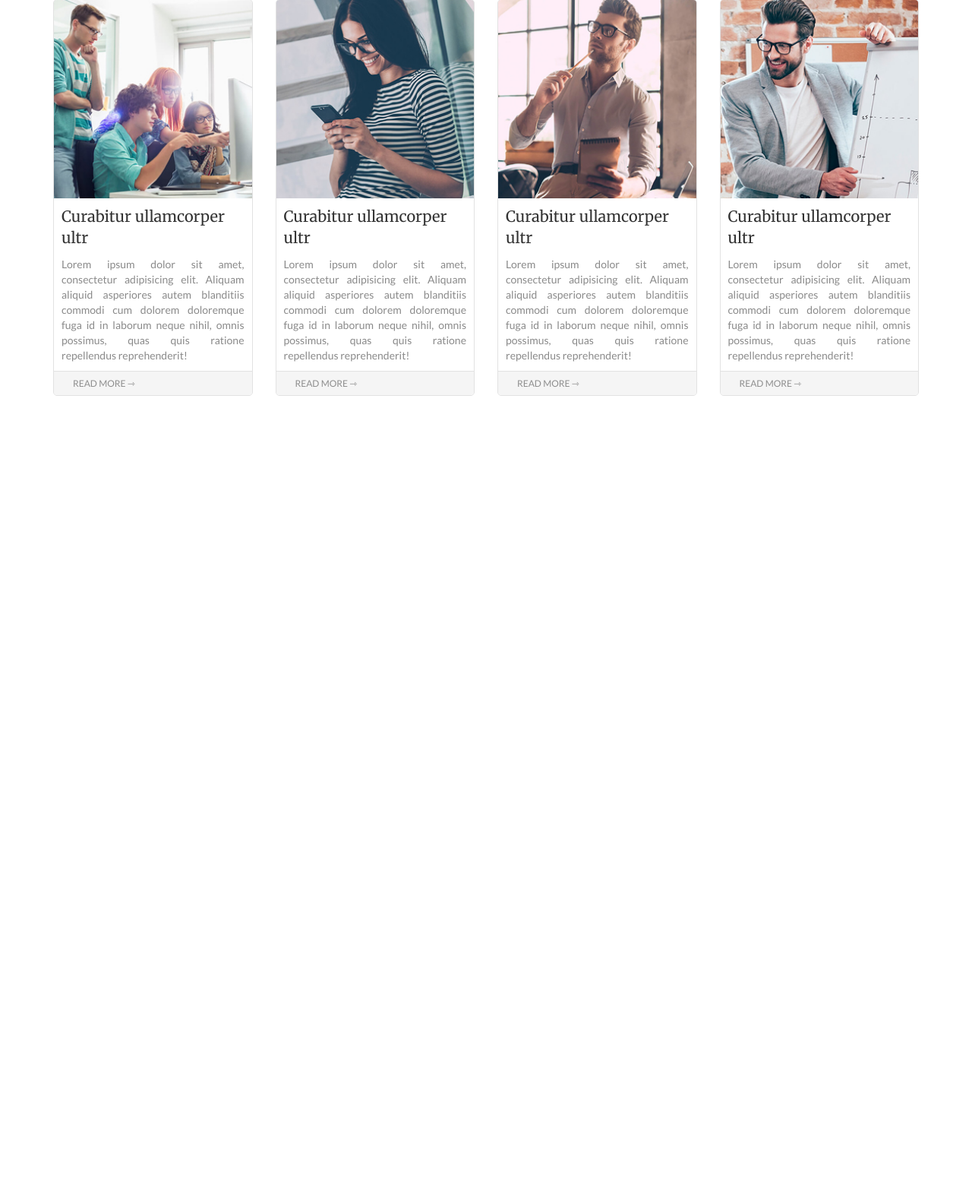
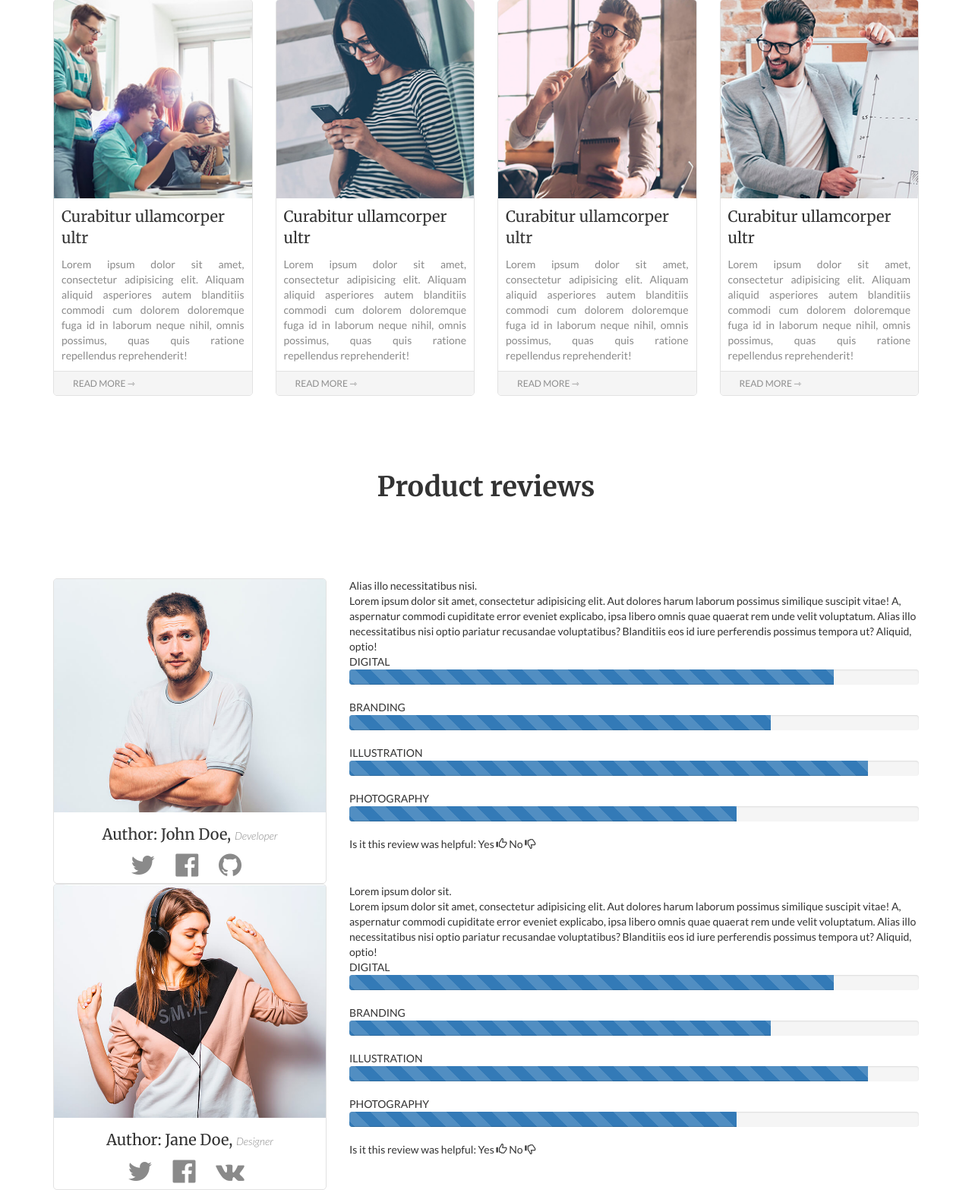
Before and after one commit to Jhon-Mosk/Portfolio, a PHP site: page /catalog.html in a window 1280 px wide. Shown: the part 898-2464 px from the top of the page at 76% size. Before the commit the page ends 1419 px from the top, so only its background shows below. Run offline with PHP 8.4, Linux system fonts and the light colour scheme.

Commit message:
Product reviews started

```diff
--- a/Simple_Landing_Page/catalog.html
+++ b/Simple_Landing_Page/catalog.html
@@ -121,7 +121,9 @@
                         </div>
                         <div class="serviceName">Curabitur ullamcorper ultr</div>
                         <div class="serviceDesc">
-                                Lorem ipsum dolor sit amet, consectetur adipisicing elit. Aliquam aliquid asperiores autem blanditiis commodi cum dolorem doloremque fuga id in laborum neque nihil, omnis possimus, quas quis ratione repellendus reprehenderit!
+                            Lorem ipsum dolor sit amet, consectetur adipisicing elit. Aliquam aliquid asperiores autem
+                            blanditiis commodi cum dolorem doloremque fuga id in laborum neque nihil, omnis possimus,
+                            quas quis ratione repellendus reprehenderit!
                         </div>
                         <div class="moreBtnWrap">
                             <a href="#">Read more &#8702;</a>
@@ -135,7 +137,9 @@
                         </div>
                         <div class="serviceName">Curabitur ullamcorper ultr</div>
                         <div class="serviceDesc">
-                                Lorem ipsum dolor sit amet, consectetur adipisicing elit. Aliquam aliquid asperiores autem blanditiis commodi cum dolorem doloremque fuga id in laborum neque nihil, omnis possimus, quas quis ratione repellendus reprehenderit!
+                            Lorem ipsum dolor sit amet, consectetur adipisicing elit. Aliquam aliquid asperiores autem
+                            blanditiis commodi cum dolorem doloremque fuga id in laborum neque nihil, omnis possimus,
+                            quas quis ratione repellendus reprehenderit!
                         </div>
                         <div class="moreBtnWrap">
                             <a href="#">Read more &#8702;</a>
@@ -149,7 +153,9 @@
                         </div>
                         <div class="serviceName">Curabitur ullamcorper ultr</div>
                         <div class="serviceDesc">
-                                Lorem ipsum dolor sit amet, consectetur adipisicing elit. Aliquam aliquid asperiores autem blanditiis commodi cum dolorem doloremque fuga id in laborum neque nihil, omnis possimus, quas quis ratione repellendus reprehenderit!
+                            Lorem ipsum dolor sit amet, consectetur adipisicing elit. Aliquam aliquid asperiores autem
+                            blanditiis commodi cum dolorem doloremque fuga id in laborum neque nihil, omnis possimus,
+                            quas quis ratione repellendus reprehenderit!
                         </div>
                         <div class="moreBtnWrap">
                             <a href="#">Read more &#8702;</a>
@@ -163,11 +169,145 @@
                         </div>
                         <div class="serviceName">Curabitur ullamcorper ultr</div>
                         <div class="serviceDesc">
-                                Lorem ipsum dolor sit amet, consectetur adipisicing elit. Aliquam aliquid asperiores autem blanditiis commodi cum dolorem doloremque fuga id in laborum neque nihil, omnis possimus, quas quis ratione repellendus reprehenderit!
+                            Lorem ipsum dolor sit amet, consectetur adipisicing elit. Aliquam aliquid asperiores autem
+                            blanditiis commodi cum dolorem doloremque fuga id in laborum neque nihil, omnis possimus,
+                            quas quis ratione repellendus reprehenderit!
                         </div>
                         <div class="moreBtnWrap">
                             <a href="#">Read more &#8702;</a>
                         </div>
+                    </div>
+                </div>
+            </div>
+
+            <div class="row">
+                <h2 class="serviceReviewsHeader">Product reviews</h2>
+            </div>
+            <div class="row reviewUnitWrap">
+                <div class="col-lg-4 col-md-4 col-sm-5">
+                    <div class="review">
+                        <div class="reviewImgWrap">
+                            <img src="images/reviewers/2.jpg" alt="product">
+                        </div>
+                        <div class="reviewAuthor">
+                            Author: John Doe, <span class="reviewAuthorPosition">Developer</span>
+                        </div>
+                        <div class="reviewAuthorSocials">
+                            <i class="fa fa-twitter"></i>
+                            <i class="fa fa-facebook-official"></i>
+                            <i class="fa fa-github"></i>
+                        </div>
+                    </div>
+                </div>
+                <div class="col-lg-8 col-md-8 col-sm-7">
+                    <div class="reviewServiceName">
+                        Alias illo necessitatibus nisi.
+                    </div>
+                    <div class="reviewPost">
+                        Lorem ipsum dolor sit amet, consectetur adipisicing elit. Aut dolores harum laborum possimus similique
+                        suscipit vitae! A, aspernatur commodi cupiditate error eveniet explicabo, ipsa libero omnis quae quaerat
+                        rem unde velit voluptatum. Alias illo necessitatibus nisi optio pariatur recusandae voluptatibus?
+                        Blanditiis eos id iure perferendis possimus tempora ut? Aliquid, optio!
+                    </div>
+                    <div class="reviewIndexes">
+                        <div class="reviewIndex">
+                            DIGITAL
+                            <div class="progress">
+                                <div class="progress-bar progress-bar-striped active" role="progressbar" aria-valuenow="85" aria-valuemin="0" aria-valuemax="100" style="width: 85%">
+                                </div>
+                            </div>
+                        </div>
+                        <div class="reviewIndex">
+                            BRANDING
+                            <div class="progress">
+                                <div class="progress-bar progress-bar-striped active" role="progressbar" aria-valuenow="74" aria-valuemin="0" aria-valuemax="100" style="width: 74%">
+                                </div>
+                            </div>
+                        </div>
+                        <div class="reviewIndex">
+                            ILLUSTRATION
+                            <div class="progress">
+                                <div class="progress-bar progress-bar-striped active" role="progressbar" aria-valuenow="91" aria-valuemin="0" aria-valuemax="100" style="width: 91%">
+                                </div>
+                            </div>
+                        </div>
+                        <div class="reviewIndex">
+                            PHOTOGRAPHY
+                            <div class="progress">
+                                <div class="progress-bar progress-bar-striped active" role="progressbar" aria-valuenow="68" aria-valuemin="0" aria-valuemax="100" style="width: 68%">
+                                </div>
+                            </div>
+                        </div>
+                    </div>
+                    <div class="helpful">
+                        Is it this review was helpful:
+                        <br class="visible-xs">
+                        Yes <span class="glyphicon glyphicon-thumbs-up" aria-hidden="true"></span>
+                        No <span class="glyphicon glyphicon-thumbs-down" aria-hidden="true"></span>
+                    </div>
+                </div>
+            </div>
+            <div class="row reviewUnitWrap">
+                <div class="col-lg-4 col-md-4 col-sm-5">
+                    <div class="review">
+                        <div class="reviewImgWrap">
+                            <img src="images/reviewers/1.jpg" alt="...">
+                        </div>
+                        <div class="reviewAuthor">
+                            Author: Jane Doe, <span class="reviewAuthorPosition">Designer</span>
+                        </div>
+                        <div class="reviewAuthorSocials">
+                            <i class="fa fa-twitter"></i>
+                            <i class="fa fa-facebook-official"></i>
+                            <i class="fa fa-vk"></i>
+                        </div>
+                    </div>
+                </div>
+                <div class="col-lg-8 col-md-8 col-sm-7">
+                    <div class="reviewServiceName">
+                        Lorem ipsum dolor sit.
+                    </div>
+                    <div class="reviewPost">
+                        Lorem ipsum dolor sit amet, consectetur adipisicing elit. Aut dolores harum laborum possimus similique
+                        suscipit vitae! A, aspernatur commodi cupiditate error eveniet explicabo, ipsa libero omnis quae quaerat
+                        rem unde velit voluptatum. Alias illo necessitatibus nisi optio pariatur recusandae voluptatibus?
+                        Blanditiis eos id iure perferendis possimus tempora ut? Aliquid, optio!
+                    </div>
+                    <div class="reviewIndexes">
+                        <div class="reviewIndex">
+                            DIGITAL
+                            <div class="progress">
+                                <div class="progress-bar progress-bar-striped active" role="progressbar" aria-valuenow="85" aria-valuemin="0" aria-valuemax="100" style="width: 85%">
+                                </div>
+                            </div>
+                        </div>
+                        <div class="reviewIndex">
+                            BRANDING
+                            <div class="progress">
+                                <div class="progress-bar progress-bar-striped active" role="progressbar" aria-valuenow="74" aria-valuemin="0" aria-valuemax="100" style="width: 74%">
+                                </div>
+                            </div>
+                        </div>
+                        <div class="reviewIndex">
+                            ILLUSTRATION
+                            <div class="progress">
+                                <div class="progress-bar progress-bar-striped active" role="progressbar" aria-valuenow="91" aria-valuemin="0" aria-valuemax="100" style="width: 91%">
+                                </div>
+                            </div>
+                        </div>
+                        <div class="reviewIndex">
+                            PHOTOGRAPHY
+                            <div class="progress">
+                                <div class="progress-bar progress-bar-striped active" role="progressbar" aria-valuenow="68" aria-valuemin="0" aria-valuemax="100" style="width: 68%">
+                                </div>
+                            </div>
+                        </div>
+                    </div>
+                    <div class="helpful">
+                        Is it this review was helpful:
+                        <br class="visible-xs">
+                        Yes <span class="glyphicon glyphicon-thumbs-up" aria-hidden="true"></span>
+                        No <span class="glyphicon glyphicon-thumbs-down" aria-hidden="true"></span>
                     </div>
                 </div>
             </div>
--- a/Simple_Landing_Page/styles/catalog.css
+++ b/Simple_Landing_Page/styles/catalog.css
@@ -117,8 +117,6 @@ body {
   .serviceCol {
     width: 50%;
     float: left;
-    padding-right: 15px;
-    padding-left: 15px;
   }
 }
 @media (min-width: 480px) and (max-width: 767px) {
@@ -163,3 +161,44 @@ body {
   text-decoration: none;
   color: #e67c00;
 }
+.serviceReviewsHeader {
+  font-family: 'Merriweather', serif;
+  font-weight: 700;
+  font-size: 36px;
+  padding: 100px 0;
+  text-align: center;
+  margin: 0;
+}
+.reviewUnitWrap .review {
+  border-radius: 5px;
+  border: 1px solid #e2e2e2;
+  overflow: hidden;
+}
+.reviewUnitWrap .review .reviewImgWrap img {
+  width: 100%;
+}
+.reviewUnitWrap .review .reviewAuthor {
+  font-size: 2rem;
+  font-family: 'Merriweather', serif;
+  margin-top: 15px;
+  text-align: center;
+}
+.reviewUnitWrap .review .reviewAuthor .reviewAuthorPosition {
+  font-family: 'Lato', sans-serif;
+  font-weight: 300;
+  font-style: italic;
+  color: #8a8a8a;
+  font-size: 0.7em;
+}
+.reviewUnitWrap .review .reviewAuthorSocials {
+  text-align: center;
+  font-size: 3.5rem;
+  letter-spacing: 10px;
+}
+.reviewUnitWrap .review .reviewAuthorSocials i {
+  color: #8a8a8a;
+}
+.reviewUnitWrap .review .reviewAuthorSocials i:hover {
+  color: #626262;
+  cursor: pointer;
+}
--- a/Simple_Landing_Page/styles/catalog.less
+++ b/Simple_Landing_Page/styles/catalog.less
@@ -35,7 +35,9 @@ body {
         .adaptive(992px, 1199px, {
             height: 55%;
             top: 25%;
-        });
+        }
+
+        );
 
         form {
             padding: 30px;
@@ -46,7 +48,8 @@ body {
             font-weight: 400;
         }
 
-        label, input {
+        label,
+        input {
             display: block;
             width: 100%;
         }
@@ -81,7 +84,9 @@ body {
 
     .adaptive(0, 479px, {
         height: 300px;
-    });
+    }
+
+    );
 
     .mobileFormInsideWrap {
 
@@ -90,7 +95,7 @@ body {
         justify-content: center;
         align-items: center;
 
-        & form > div {
+        & form>div {
             float: left;
             height: 80px;
             margin: 0 5px;
@@ -98,7 +103,9 @@ body {
             .adaptive(0, 479px, {
                 float: none;
                 height: auto;
-            });
+            }
+
+            );
         }
 
         label {
@@ -140,21 +147,25 @@ body {
     .adaptive(480px, 767px, {
         width: 50%;
         float: left;
-        padding-right: 15px;
-        padding-left: 15px;
-    });
+    }
+
+    );
 
     .adaptive(480px, 767px, {
-        &:nth-child(-n+2){
-        margin-bottom: 20px;
+        &:nth-child(-n+2) {
+            margin-bottom: 20px;
         }
-    });
+    }
+
+    );
 
     .adaptive(0, 479px, {
-        &:nth-child(-n+3){
-        margin-bottom: 20px;
+        &:nth-child(-n+3) {
+            margin-bottom: 20px;
         }
-    });
+    }
+
+    );
 
     .serviceUnit {
         border: 1px solid #e2e2e2;
@@ -194,3 +205,55 @@ body {
         }
     }
 }
+
+.serviceReviewsHeader {
+    font-family: 'Merriweather', serif;
+    font-weight: 700;
+    font-size: 36px;
+    padding: 100px 0;
+    text-align: center;
+    margin: 0;
+}
+
+.reviewUnitWrap {
+
+    .review {
+        border-radius: 5px;
+        border: 1px solid #e2e2e2;
+        overflow: hidden;
+
+        .reviewImgWrap img {
+            width: 100%;
+        }
+
+        .reviewAuthor {
+            font-size: 2rem;
+            font-family: 'Merriweather', serif;
+            margin-top: 15px;
+            text-align: center;
+
+            .reviewAuthorPosition {
+                font-family: 'Lato', sans-serif;
+                font-weight: 300;
+                font-style: italic;
+                color: #8a8a8a;
+                font-size: 0.7em;
+            }
+        }
+
+        .reviewAuthorSocials {
+            text-align: center;
+            font-size: 3.5rem;
+            letter-spacing: 10px;
+
+            & i {
+                color: #8a8a8a;
+
+                &:hover {
+                    color: #626262;
+                    cursor: pointer;
+                }
+            }
+        }
+    }
+}
```
Lines whose indentation alone changed are shown as unchanged.
